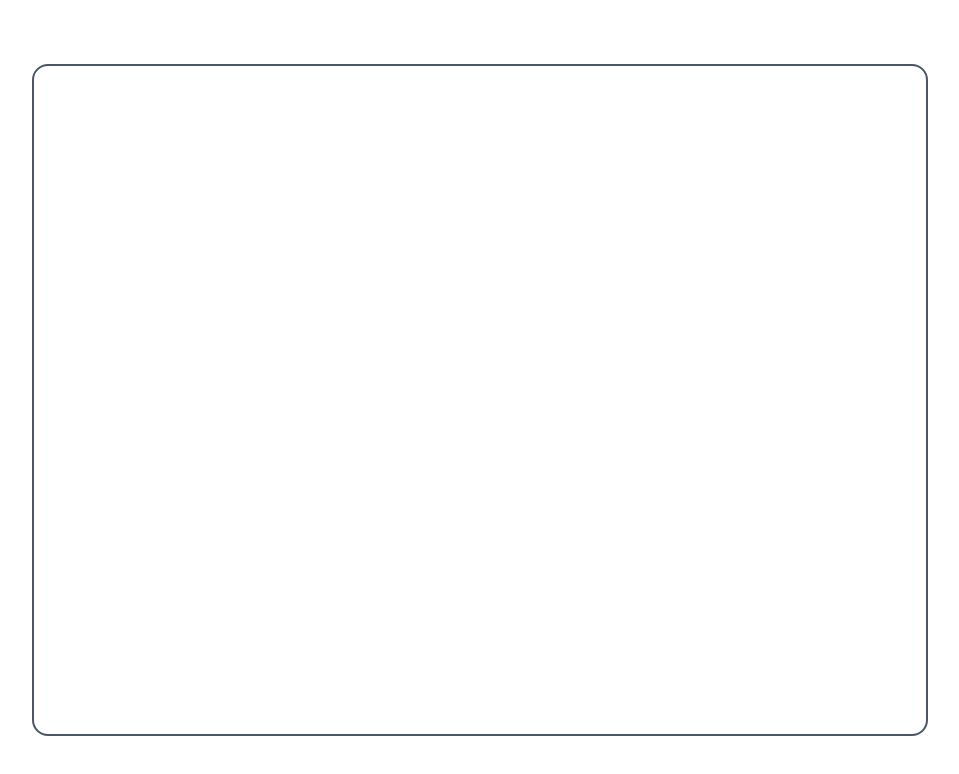
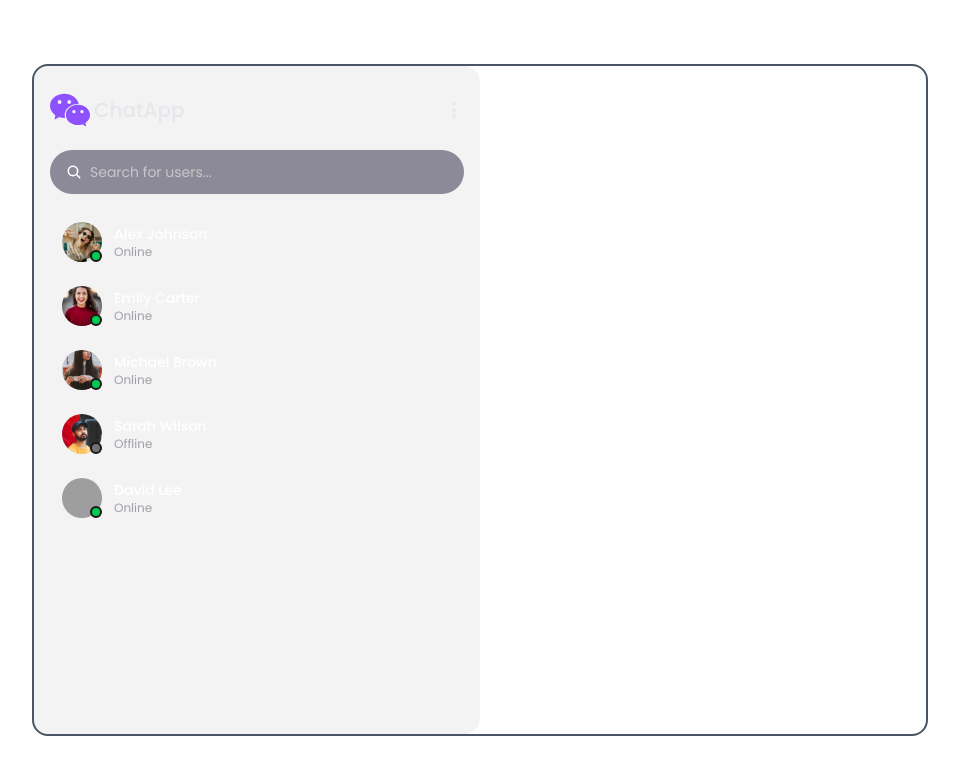
Before and after one commit to Richwell111/wechatapp, a React (Vite) app in the folder frontend/: page /chat in a window 1280 px wide. Shown: the top 774 px of the page, without its empty margins (160-1119 px from the left). Built offline with nearby package versions, Linux system fonts and the light colour scheme; grey boxes are pictures that could not be loaded.

Commit message:
feat: implement chat interface layout with sidebar components, user list, and global styles

```diff
--- /dev/null
+++ b/frontend/src/assets/assets.ts
@@ -0,0 +1,131 @@
+import background from "./images/background.png"
+import img1 from "./images/image1.jpg"
+import img2 from "./images/image2.jpg"
+import img3 from "./images/image3.jpg"
+import img4 from "./images/image4.jpg"
+import img5 from "./images/image5.jpg"
+import avatar from "./images/avatar.png"
+
+
+export const assets = {
+    background,
+    img1,
+    img2,
+    avatar
+
+}
+export const dummyUsers=[
+    {id:"u1",
+        name:"Alex Johnson",
+        avatar:img1,
+        online:true,
+        unreadCount:1
+    },
+    {id:"u2",
+        name:"Emily Carter",
+        avatar:img2,
+        online:true,
+        unreadCount:0
+    },
+    {id:"u3",
+        name:"Michael Brown",
+        avatar:img3,
+        online:true,
+        unreadCount:2
+    },
+    {id:"u4",
+        name:"Sarah Wilson",
+        avatar:img4,
+        online:false,
+        unreadCount:0
+    },
+    {id:"u5",
+        name:"David Lee",
+        avatar:img5,
+        online:true,
+        unreadCount:3
+    },
+]
+
+export const dummyMessages=[
+    {
+        id:"m1",
+        senderId:"u1",
+        receiverId:"u2",
+        content:"Hey, how are you?",
+        createdAt:"2022-01-01T12:00:00Z",
+
+    },
+    {
+        id:"m2",
+        senderId:"u2",
+        receiverId:"u1",
+        content:"I'm fine, thank you!",
+        createdAt:"2022-01-01T12:01:00Z",
+
+    },
+    {
+        id:"m3",
+        senderId:"u1",
+        receiverId:"u2",
+        content:"What are you doing?",
+        createdAt:"2022-01-01T12:02:00Z",
+
+    },
+    {
+        id:"m4",
+        senderId:"u2",
+        receiverId:"u1",
+        content:"I'm working on a project.",
+        createdAt:"2022-01-01T12:03:00Z",
+
+    },
+    {
+        id:"m5",
+        senderId:"u1",
+        receiverId:"u2",
+        content:"That's great!",
+        createdAt:"2022-01-01T12:04:00Z",
+
+    },
+    {
+        id:"m6",
+        senderId:"u2",
+        receiverId:"u1",
+        content:"Thanks!",
+        createdAt:"2022-01-01T12:05:00Z",
+
+    },
+    {
+        id:"m7",
+        senderId:"u1",
+        receiverId:"u2",
+        content:"What are you working on?",
+        createdAt:"2022-01-01T12:06:00Z",
+
+    },
+    {
+        id:"m8",
+        senderId:"u2",
+        receiverId:"u1",
+        content:"I'm working on a project.",
+        createdAt:"2022-01-01T12:07:00Z",
+
+    },
+    {
+        id:"m9",
+        senderId:"u1",
+        receiverId:"u2",
+        content:"That's great!",
+        createdAt:"2022-01-01T12:08:00Z",
+
+    },
+    {
+        id:"m10",
+        senderId:"u2",
+        receiverId:"u1",
+        content:"Thanks!",
+        createdAt:"2022-01-01T12:09:00Z",
+
+    },
+]
--- /dev/null
+++ b/frontend/src/components/ChatUser.tsx
@@ -0,0 +1,37 @@
+import { assets } from "../assets/assets"
+
+interface ChatUserProps{
+    name:string,
+    avatar?:string,
+    selected?:boolean,
+    onClick?:()=>void,
+    online?:boolean,
+
+}
+
+const ChatUser = ({name,avatar,selected,onClick,online}:ChatUserProps) => {
+  return (
+    <div className="p-3 rounded-lg cursor-pointer transition hover:bg-[#282142]/50" onClick={onClick}>
+        <div className="flex items-center gap-3">
+            <div className="relative">
+                <img src={avatar  || assets.avatar} alt={name} className="w-10 h-10 rounded-full object-cover" />
+
+                <span className={`absolute bottom-0 right-0 w-3 h-3 rounded-full ${online ? "bg-green-500" : "bg-zinc-500"} border-2 border-zinc-900`}></span>
+            </div>
+            <div className="flex flex-col">
+                <span className="text-sm font-medium text-white">
+                    {name}
+                </span>
+                <span className="text-xs text-zinc-400">
+                    {online ? "Online":"Offline"}
+
+                </span>
+
+            </div>
+        </div>
+
+    </div>
+  )
+}
+
+export default ChatUser
--- a/frontend/src/components/LeftSidebar.tsx
+++ b/frontend/src/components/LeftSidebar.tsx
@@ -1,6 +1,48 @@
+import { BsThreeDotsVertical } from "react-icons/bs"
+import { useChatStore } from "../store/useChatStore"
+import Logo from "./Logo"
+import { useState } from "react"
+import { IoSearch } from "react-icons/io5"
+import { dummyUsers } from "../assets/assets"
+import ChatUser from "./ChatUser"
+
 const LeftSidebar = () => {
+  const {selectedUser}=useChatStore()
+  const [dropdownOpen,setDropdownOpen]=useState(false)
   return (
-    <div>LeftSidebar</div>
+    <div className={`bg-[#818582]/10 h-full rounded-r-2xl overflow-y-scroll text-white ${selectedUser ? "max-md:hidden" : ""}`}>
+      <div className="py-6 px-4">
+        <div className="flex justify-between items-center">
+          {/* logo */}
+          <Logo/>
+          <div className="relative py-2">
+            <BsThreeDotsVertical onClick={()=>setDropdownOpen(!dropdownOpen)} size={20} className="text-gray-200 cursor-pointer"/>
+            {/* dropdown */}
+            <div className={`absolute top-full right-0 z-20 w-32 p-5 rounded-md bg-[#282142] border border-gray-600 ${dropdownOpen ? "block" : "hidden"}`}>
+              <button className="cursor-pointer text-sm ">Profile</button>
+    <hr className="my-2 border-t border-gray-500" />
+    <button className="cursor-pointer text-sm ">Logout</button>
+
+            </div>
+
+          </div>
+
+        </div>
+        {/* search input */}
+            <div className="bg-[#282142]/50 rounded-full flex items-center gap-2 py-3 px-4 mt-5">
+            <IoSearch/>
+              <input type="text" placeholder="Search for users..." className="bg-transparent border-none text-white text-sm outline-none placeholder-[#c8c8c8] flex-1"/>
+            </div>
+            <div className="py-4">
+              {dummyUsers.map((user)=>{
+                return (
+                  <ChatUser key={user.id} name={user.name} avatar={user.avatar} online={user.online} />
+                )
+              })}
+            </div>
+
+      </div>
+    </div>
   )
 }
 
--- /dev/null
+++ b/frontend/src/components/Logo.tsx
@@ -0,0 +1,12 @@
+import { IoLogoWechat } from "react-icons/io5"
+
+const Logo = () => {
+  return (
+   <p className="flex items-center gap-1">
+    <IoLogoWechat size={40} className="text-violet-500"/>
+
+   <span className="text-gray-200 font-medium text-xl">ChatApp</span></p>
+  )
+}
+
+export default Logo
--- a/frontend/src/components/RightSidebar.tsx
+++ b/frontend/src/components/RightSidebar.tsx
@@ -1,7 +1,23 @@
+import { assets } from "../assets/assets"
+import { useChatStore } from "../store/useChatStore"
+
 const RightSidebar = () => {
-  return (
-    <div>RightSidebar</div>
-  )
+    const {selectedUser}=  useChatStore()
+    if(selectedUser){
+        return(
+            <div className="bg-[#818582]/10 w-full relative overflow-y-scroll text-white">
+                <div className="pt-16 flex flex-col items-center gap-2 text-xs font-light mx-auto">
+                    <img src={assets.img1}/>
+                    <div className="flex items center gap-2">
+                        <span className="w-3 h-3 rounded-full bg-green-500 block"/>
+                            <p className="text-xl font-medium">Sophia Brown</p>
+
+                    </div>
+                </div>
+            </div>
+        )
+    }
+  return null
 }
 
 export default RightSidebar
--- a/frontend/src/index.css
+++ b/frontend/src/index.css
@@ -1 +1,10 @@
+@import url('https://fonts.googleapis.com/css2?family=Poppins:ital,wght@0,100;0,200;0,300;0,400;0,500;0,600;0,700;0,800;0,900;1,100;1,200;1,300;1,400;1,500;1,600;1,700;1,800;1,900&display=swap');
 @import "tailwindcss";
+
+*{
+    font-family: 'Poppins', sans-serif;
+
+}
+::-webkit-scrollbar {
+    display: none;
+}
```
